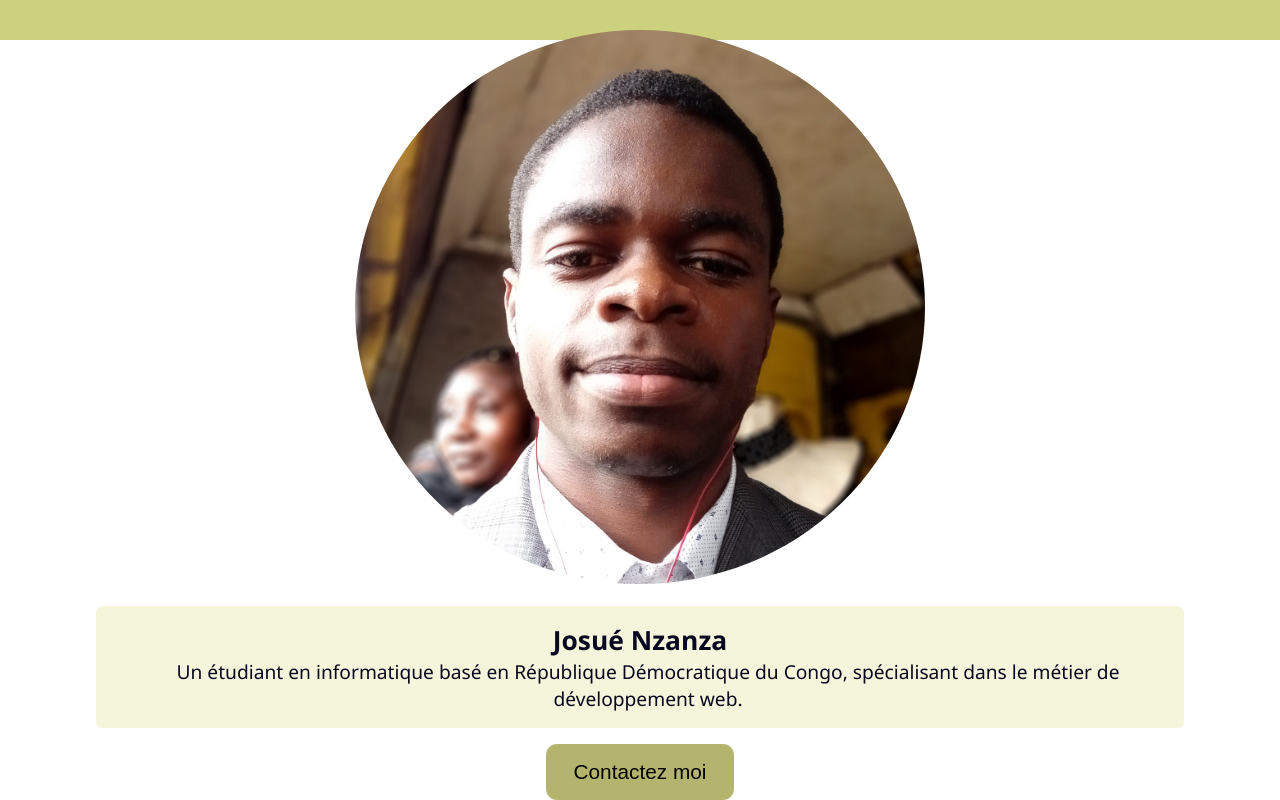
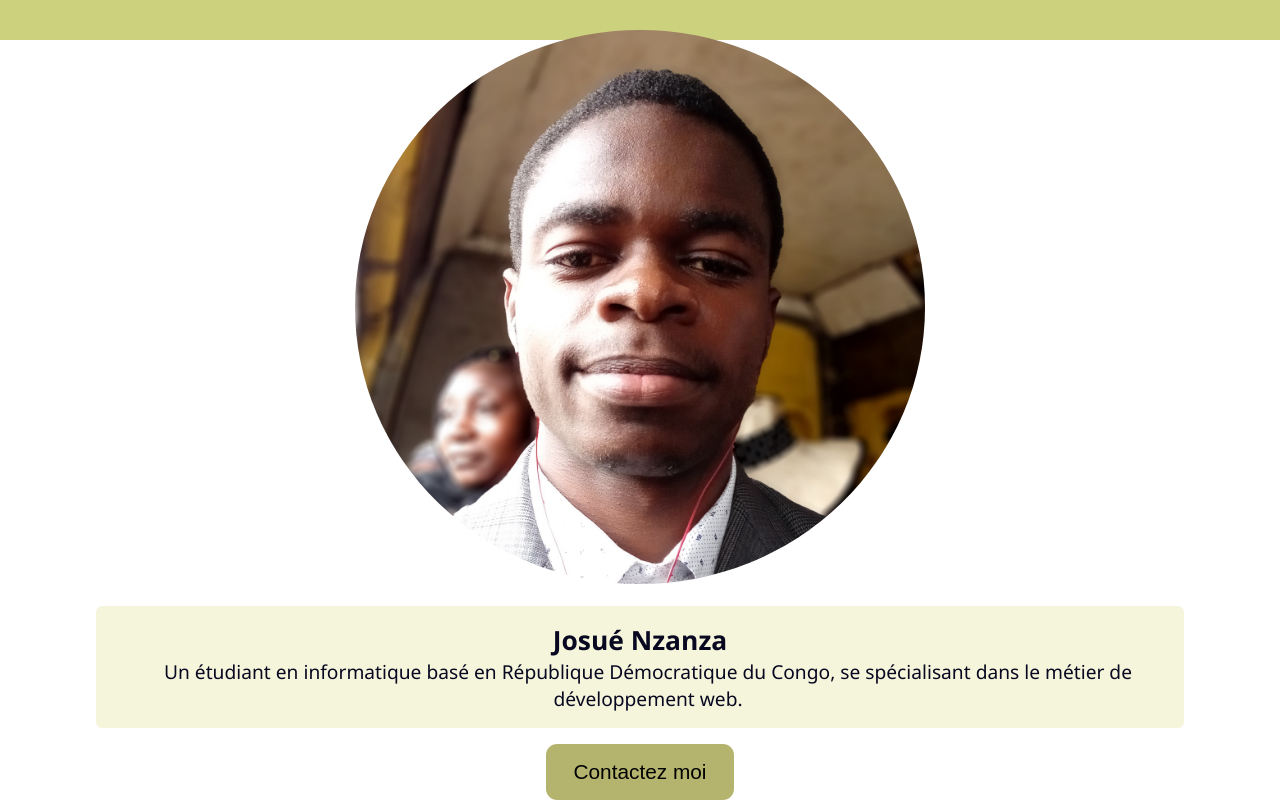
Before and after one commit to Joshua1418/aCoding, a plain HTML site: page index.html in a window 1280 px wide. Shown: the part 1327-2127 px from the top of the page. Drawn offline with Linux system fonts and the light colour scheme.

Commit message:
Update index.html

```diff
--- a/index.html
+++ b/index.html
@@ -60,7 +60,7 @@
           <h2>Josué Nzanza</h2>
           <p>
             Un étudiant en informatique basé en République Démocratique du
-            Congo, spécialisant dans le métier de développement web.
+            Congo, se spécialisant dans le métier de développement web.
           </p>
         </div>
         <button onclick="goToWrite()">Contactez moi</button>
```
